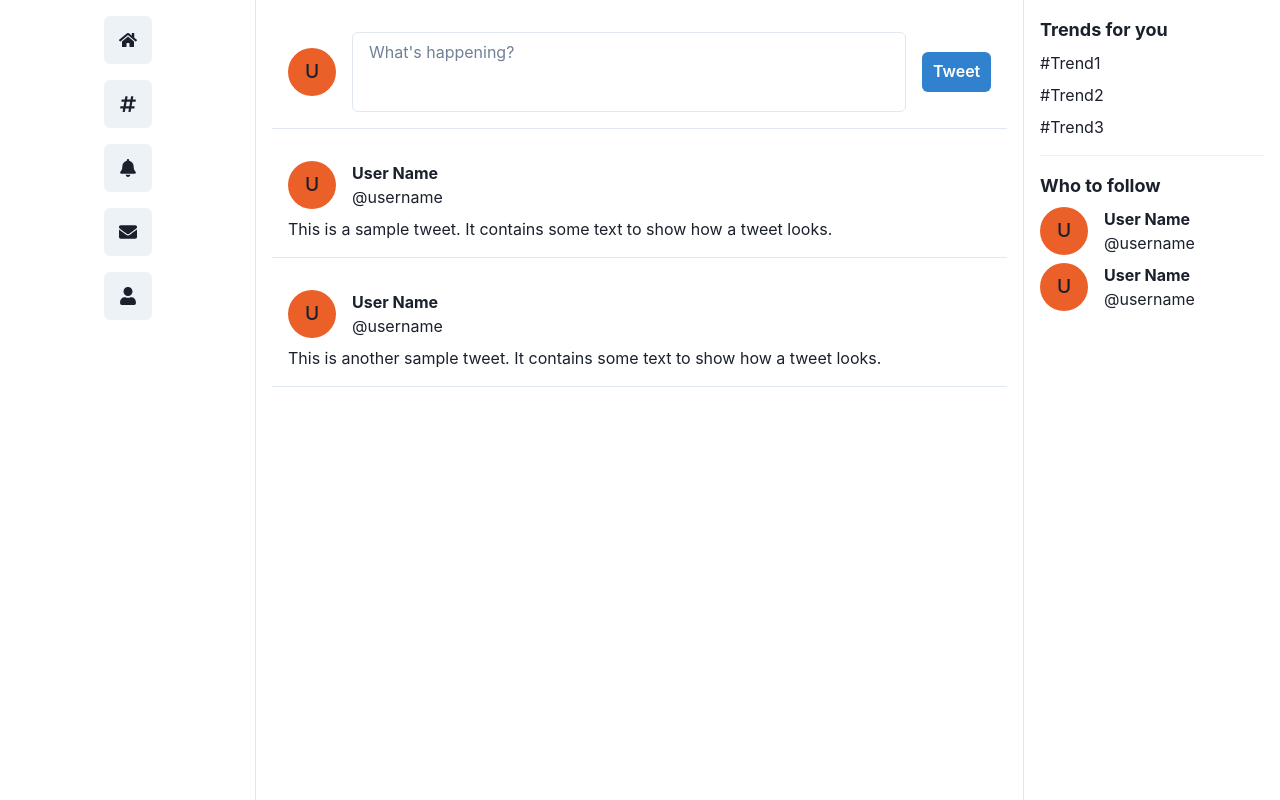
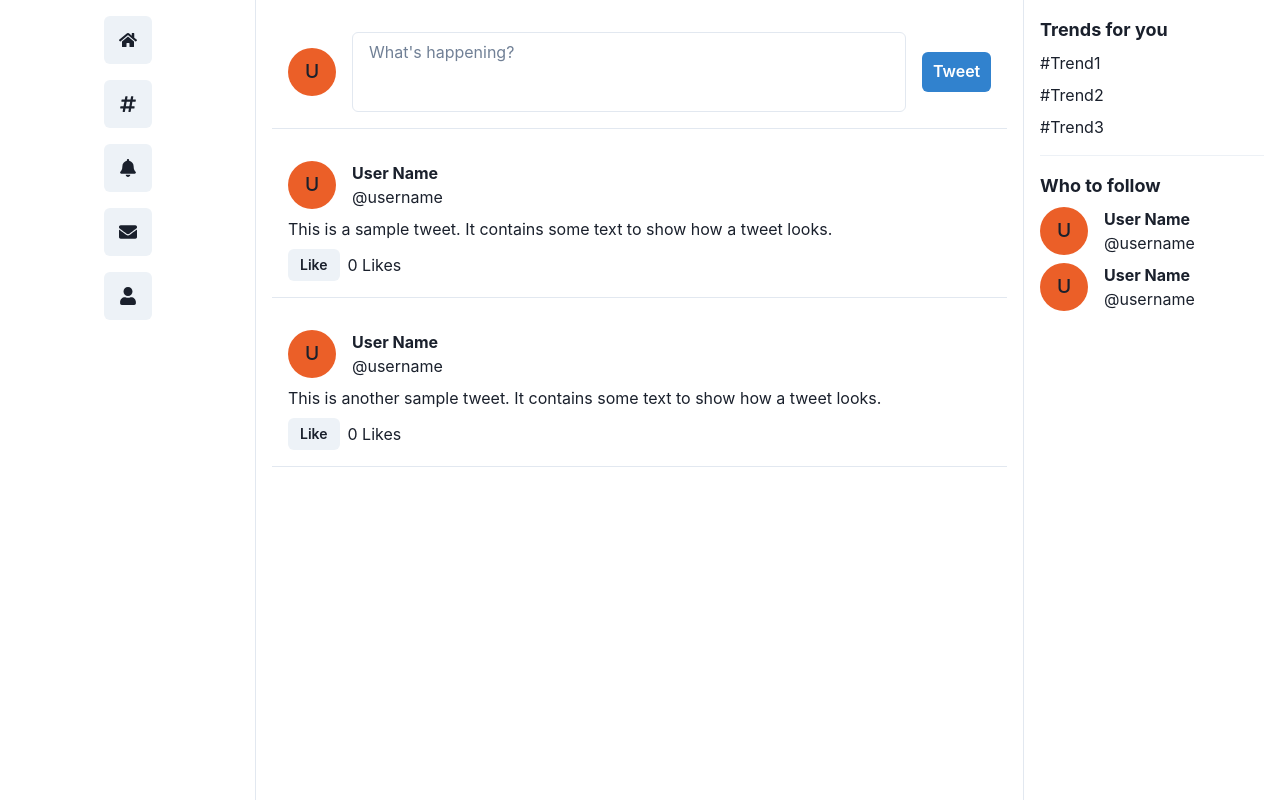
Before and after one commit to GPT-Engineer-App-Dev/social-bird-ui, a React (Vite) app: page / in a window 1280 px wide. Built offline with nearby package versions, Linux system fonts and the light colour scheme.

Commit message:
Implemented the functionality to like messages (tweets) in the Twitter clone UI. Each tweet now has a "Like" button, and the like count increases when the button is clicked.

```diff
--- a/src/pages/Index.jsx
+++ b/src/pages/Index.jsx
@@ -4,8 +4,8 @@ import { FaHome, FaHashtag, FaBell, FaEnvelope, FaUser } from "react-icons/fa";
 
 const Index = () => {
   const [tweets, setTweets] = useState([
-    { id: 1, user: "User Name", username: "@username", content: "This is a sample tweet. It contains some text to show how a tweet looks." },
-    { id: 2, user: "User Name", username: "@username", content: "This is another sample tweet. It contains some text to show how a tweet looks." }
+    { id: 1, user: "User Name", username: "@username", content: "This is a sample tweet. It contains some text to show how a tweet looks.", likes: 0 },
+    { id: 2, user: "User Name", username: "@username", content: "This is another sample tweet. It contains some text to show how a tweet looks.", likes: 0 }
   ]);
 
   const [tweetContent, setTweetContent] = useState("");
@@ -16,11 +16,16 @@ const Index = () => {
         id: tweets.length + 1,
         user: "User Name",
         username: "@username",
-        content: tweetContent
+        content: tweetContent,
+        likes: 0
       };
       setTweets([newTweet, ...tweets]);
       setTweetContent("");
     }
+  };
+
+  const handleLike = (id) => {
+    setTweets(tweets.map(tweet => tweet.id === id ? { ...tweet, likes: tweet.likes + 1 } : tweet));
   };
 
   return (
@@ -77,6 +82,10 @@ const Index = () => {
                   </VStack>
                 </HStack>
                 <Text mt={2}>{tweet.content}</Text>
+                <HStack mt={2}>
+                  <Button size="sm" onClick={() => handleLike(tweet.id)}>Like</Button>
+                  <Text>{tweet.likes} {tweet.likes === 1 ? "Like" : "Likes"}</Text>
+                </HStack>
               </Box>
             ))}
           </VStack>
```
